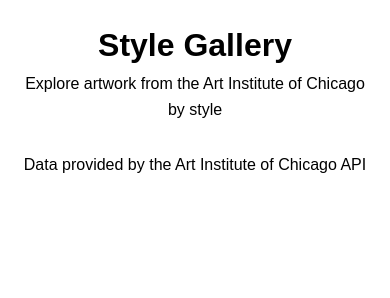
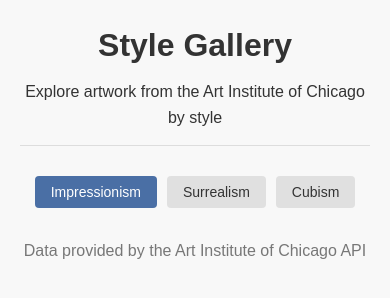
Before and after one commit to adnv3k/Style-Gallery, a plain HTML site: page index.html in a window 390 px wide. Drawn offline with Linux system fonts and the light colour scheme.

Commit message:
Add art style nav buttons to HTML
- Create main page structure with header, navigation, gallery, and footer
- Add initial style buttons for Impressionism, Surrealism, and Cubism
- Include HTML comments for better code readability
- Set up proper semantic HTML elements for accessibility

Implement core styling with flexbox navigation

- Add CSS reset and base styling
- Style the navigation with centered flexbox layout
- Create consistent button design with hover effects
- Add section comments for better code organization
- Set up responsive container with max-width

Add click handlers to style buttons

- Created setupButtons function
- Added event listeners to buttons
- Made function to update active button class
- Console logs to help with debugging

Add active button style to CSS

```diff
--- a/index.html
+++ b/index.html
@@ -7,19 +7,27 @@
     <link rel="stylesheet" href="style.css">
 </head>
 <body>
+    <!-- Page Header -->
     <header>
         <h1>Style Gallery</h1>
         <p>Explore artwork from the Art Institute of Chicago by style</p>
     </header>
 
+    <!-- Art Style Navigation -->
     <nav id="style-buttons">
-        <!-- Style buttons will go here -->
+        <button data-style="Impressionism" class="style-button">Impressionism</button>
+        <button data-style="Surrealism" class="style-button">Surrealism</button>
+        <button data-style="Cubism" class="style-button">Cubism</button>
+        <!-- Additional styles can be added here -->
     </nav>
 
+    <!-- Artwork Gallery Container
+         This area will be populated by JavaScript when a style is selected -->
     <main id="gallery">
-        <!-- Artwork will be displayed here -->
+        <!-- Artwork cards will be dynamically inserted here -->
     </main>
 
+    <!-- Page Footer -->
     <footer>
         <p>Data provided by the Art Institute of Chicago API</p>
     </footer>
--- a/script.js
+++ b/script.js
@@ -1,3 +1,55 @@
-// Art Institute of Chicago API Gallery
-// This script will handle API requests and dynamic content rendering
-console.log('Script loaded successfully');
+// Style Gallery - Button Interaction
+// This script handles the style button selection and active states
+
+
+// Track which style button is currently active
+let currentStyle = "Impressionism";
+
+// Wait for the DOM to fully load
+document.addEventListener('DOMContentLoaded', function() {
+  console.log("DOM loaded!");
+
+  // Set up click handlers for all style buttons
+  setupButtons();
+});
+
+function setupButtons() {
+  // Get all the style buttons
+  let styleButtons = document.querySelectorAll(".style-button");
+
+  // Add click event to each button
+  styleButtons.forEach(button => {
+    button.addEventListener("click", function() {
+      // Get the art style from the button's data attribute
+      let style = this.dataset.style;
+      console.log("Clicked: " + style);
+
+      // Only do something if this isn't already the active style
+      if(style !== currentStyle) {
+        // Update the active button visual
+        makeButtonActive(this);
+
+        // Store the current style
+        currentStyle = style;
+      }
+    });
+  });
+
+  // Set the default active button on page load
+  let defaultButton = document.querySelector(`[data-style="${currentStyle}"]`);
+  if(defaultButton) {
+    makeButtonActive(defaultButton);
+  }
+}
+
+// Handle changing which button looks active
+function makeButtonActive(activeButton) {
+  // Remove active class from all buttons
+  let allButtons = document.querySelectorAll(".style-button");
+  allButtons.forEach(btn => {
+    btn.classList.remove("active");
+  });
+
+  // Add active class to the clicked button
+  activeButton.classList.add("active");
+}
--- a/style.css
+++ b/style.css
@@ -1,3 +1,10 @@
+/*
+ * Style Gallery - Art Institute of Chicago
+ * Main stylesheet
+ */
+
+/* Reset and base styles
+   ========================================================================== */
 * {
     margin: 0;
     padding: 0;
@@ -10,18 +17,58 @@ body {
     max-width: 1200px;
     margin: 0 auto;
     padding: 20px;
+    color: #333;
+    background-color: #f8f8f8;
 }
 
+/* Header styles
+   ========================================================================== */
 header {
     text-align: center;
     margin-bottom: 30px;
+    padding-bottom: 15px;
+    border-bottom: 1px solid #ddd;
 }
 
+header h1 {
+    margin-bottom: 8px;
+    color: #333;
+}
+
+/* Navigation styles
+   ========================================================================== */
 nav {
     margin-bottom: 30px;
+    display: flex;           /* Creates a horizontal layout */
+    justify-content: center; /* Centers items horizontally */
+    gap: 10px;               /* Space between buttons */
 }
 
+.style-button {
+    padding: 8px 16px;
+    border: none;
+    background-color: #e0e0e0;
+    color: #333;
+    cursor: pointer;         /* Shows hand cursor on hover */
+    border-radius: 4px;
+    font-size: 14px;
+}
+
+/* Button hover effect */
+.style-button:hover {
+    background-color: #d0d0d0;
+}
+
+/* Active button state */
+.style-button.active {
+    background-color: #4a6fa5;
+    color: white;
+}
+
+/* Footer styles
+   ========================================================================== */
 footer {
     margin-top: 30px;
     text-align: center;
+    color: #777;
 }
```
